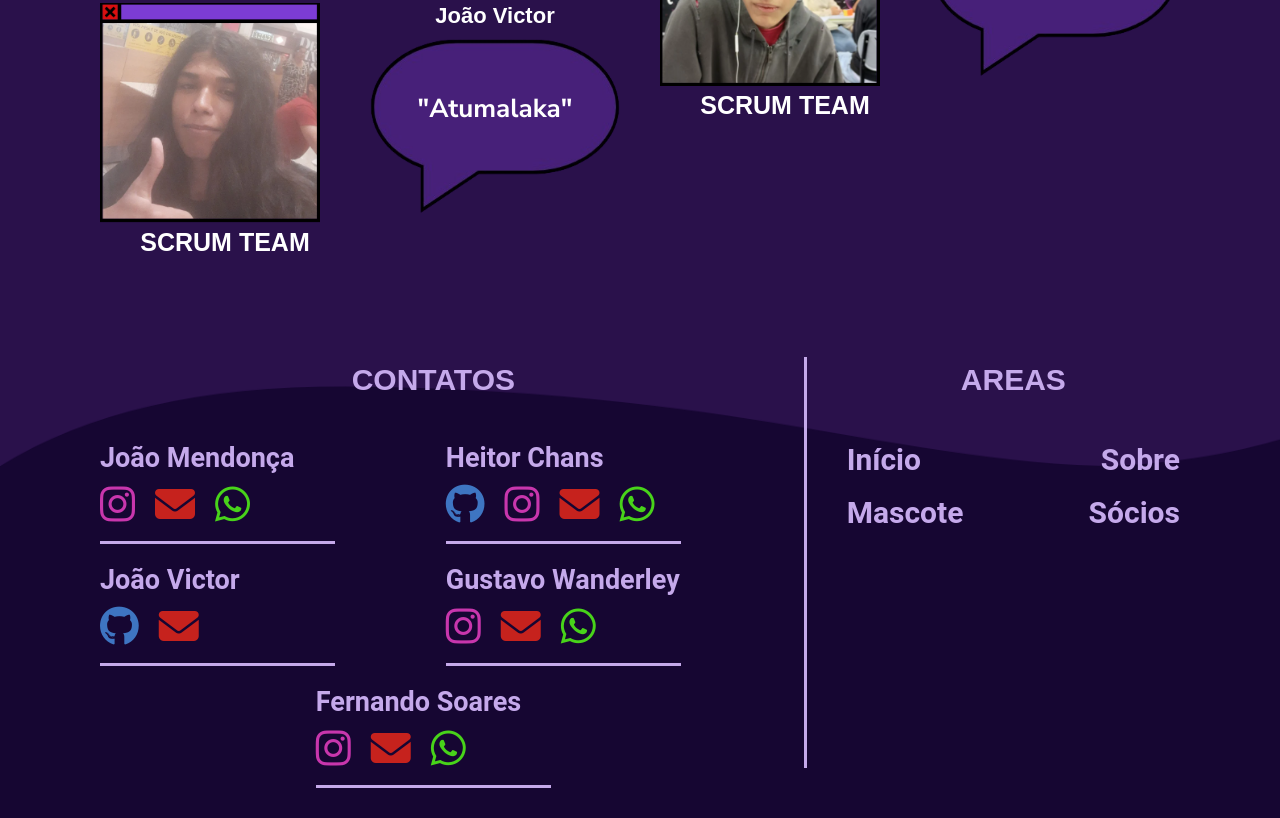
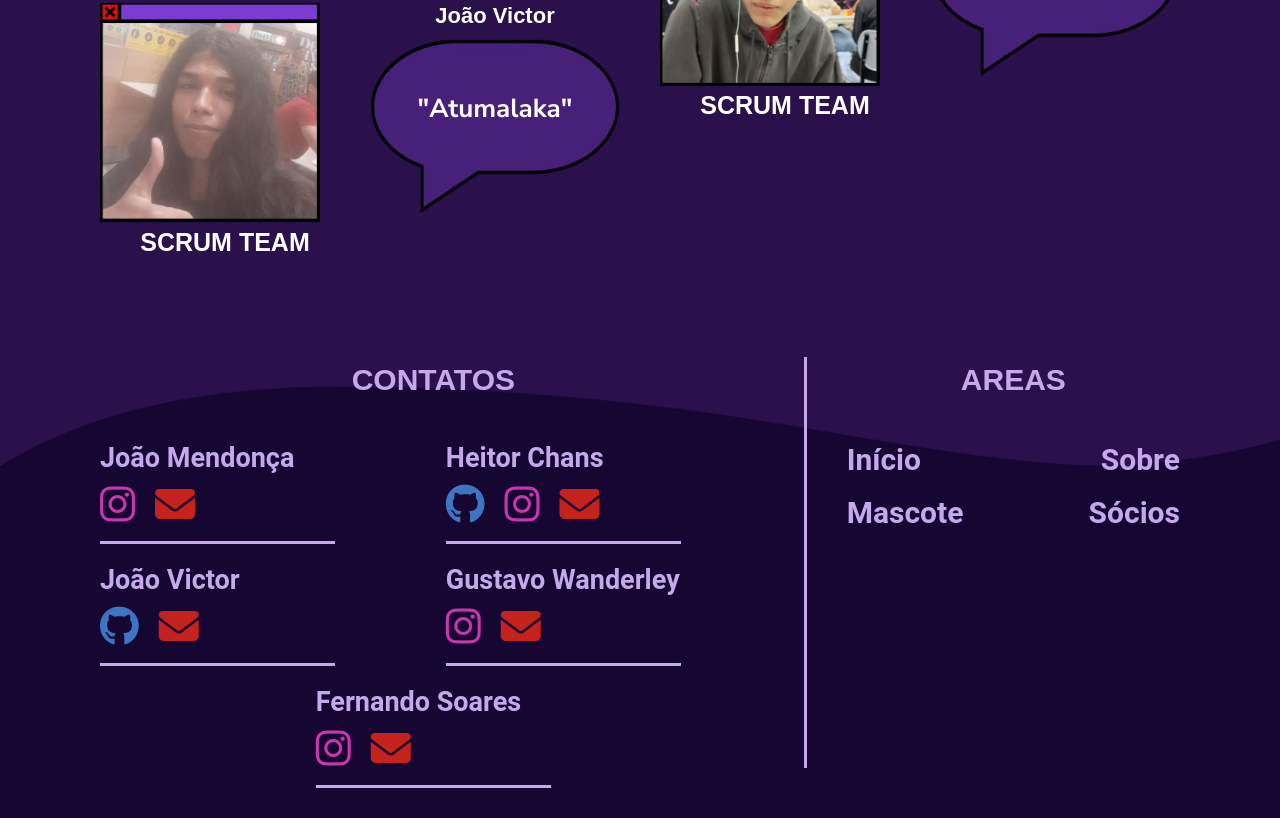
Before and after one commit to chansdev/indieGo-site, a plain HTML site: page index.html in a window 1280 px wide. Shown: the part 2621-3439 px from the top of the page. Drawn offline with Linux system fonts and the light colour scheme; a script that the page names is missing; a web font is replaced by a local one.

Commit message:
Update index.html

```diff
--- a/index.html
+++ b/index.html
@@ -129,9 +129,6 @@
             <li>
               <a href="mailto:jbarbozamendonca@gmail.com"><i class="fa-solid fa-envelope email"></i></a>
             </li>
-            <li>
-              <a href="tel:+55(81)98192-7852"><i class="fa-brands fa-whatsapp whatsapp"></i></a>
-            </li>
           </ul>
         </div>
         <div class="contato">
@@ -145,9 +142,6 @@
             </li>
             <li>
               <a href="mailto:heitorchans3@gmail.com"><i class="fa-solid fa-envelope email"></i></a>
-            </li>
-            <li>
-              <a href="tel:+55(81)99213-3442"><i class="fa-brands fa-whatsapp whatsapp"></i></a>
             </li>
           </ul>
         </div>
@@ -171,9 +165,6 @@
             <li>
               <a href="mailto:gustavovanderley2008@gmail.com"><i class="fa-solid fa-envelope email"></i></a>
             </li>
-            <li>
-              <a href="tel:+55(81)99761-6765"><i class="fa-brands fa-whatsapp whatsapp"></i></a>
-            </li>
           </ul>
         </div>
         <div class="contato">
@@ -184,9 +175,6 @@
             </li>
             <li>
               <a href="mailto:fernandossoares9@gmail.com"><i class="fa-solid fa-envelope email"></i></a>
-            </li>
-            <li>
-              <a href="tel:+55(81)9976-4165"><i class="fa-brands fa-whatsapp whatsapp"></i></a>
             </li>
           </ul>
         </div>
```
